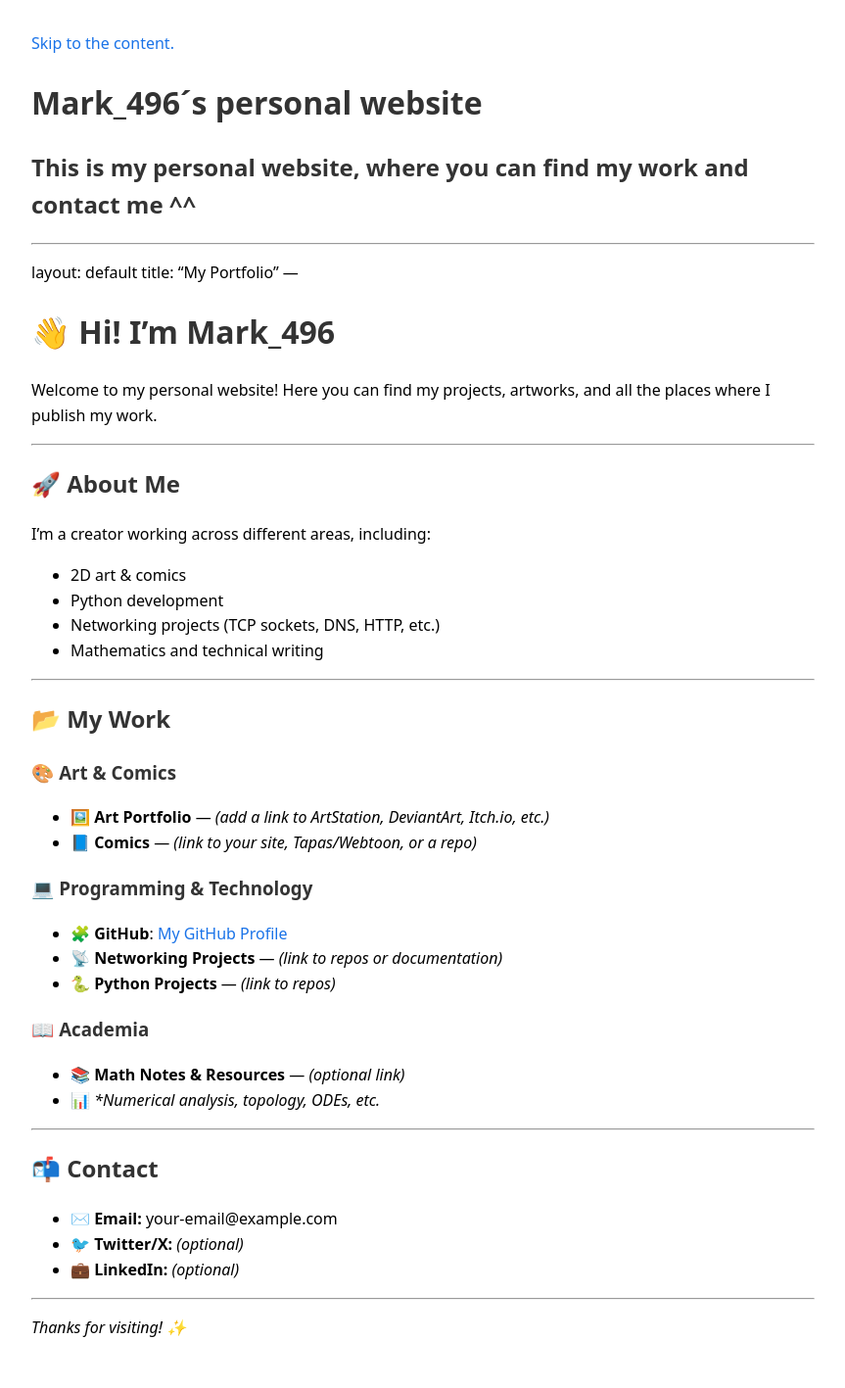
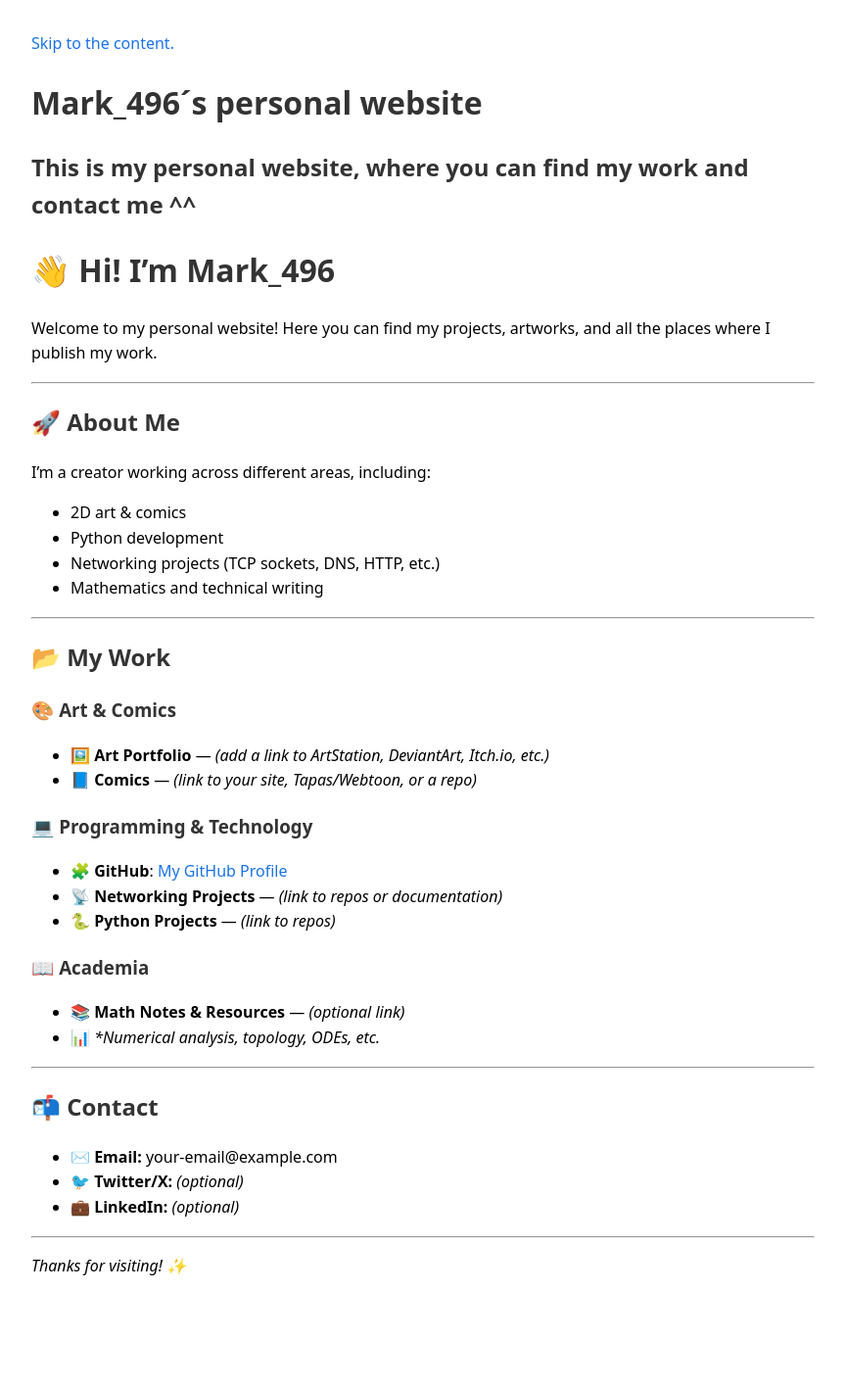
Before and after one commit to Mark-496/Mark-496.github.io, a Jekyll site: the page built from index.md, in a window 1280 px wide. Shown: the whole page at 98% size, without its empty margins (208-1071 px from the left). Built offline with Jekyll 4.4.1, drawn with Linux system fonts in a browser that asks for light colours; our own code applies the rules of GitHub Pages for plain Markdown files; after the commit the page ends 1353 px from its top, so only the background shows below that.

Commit message:
Update index.md

```diff
--- a/index.md
+++ b/index.md
@@ -1,9 +1,4 @@
 <link rel="stylesheet" href="assets/style.css">
----
-layout: default
-title: "My Portfolio"
----
-
 # 👋 Hi! I'm Mark_496
 
 Welcome to my personal website! Here you can find my projects, artworks, and all the places where I publish my work.
```
